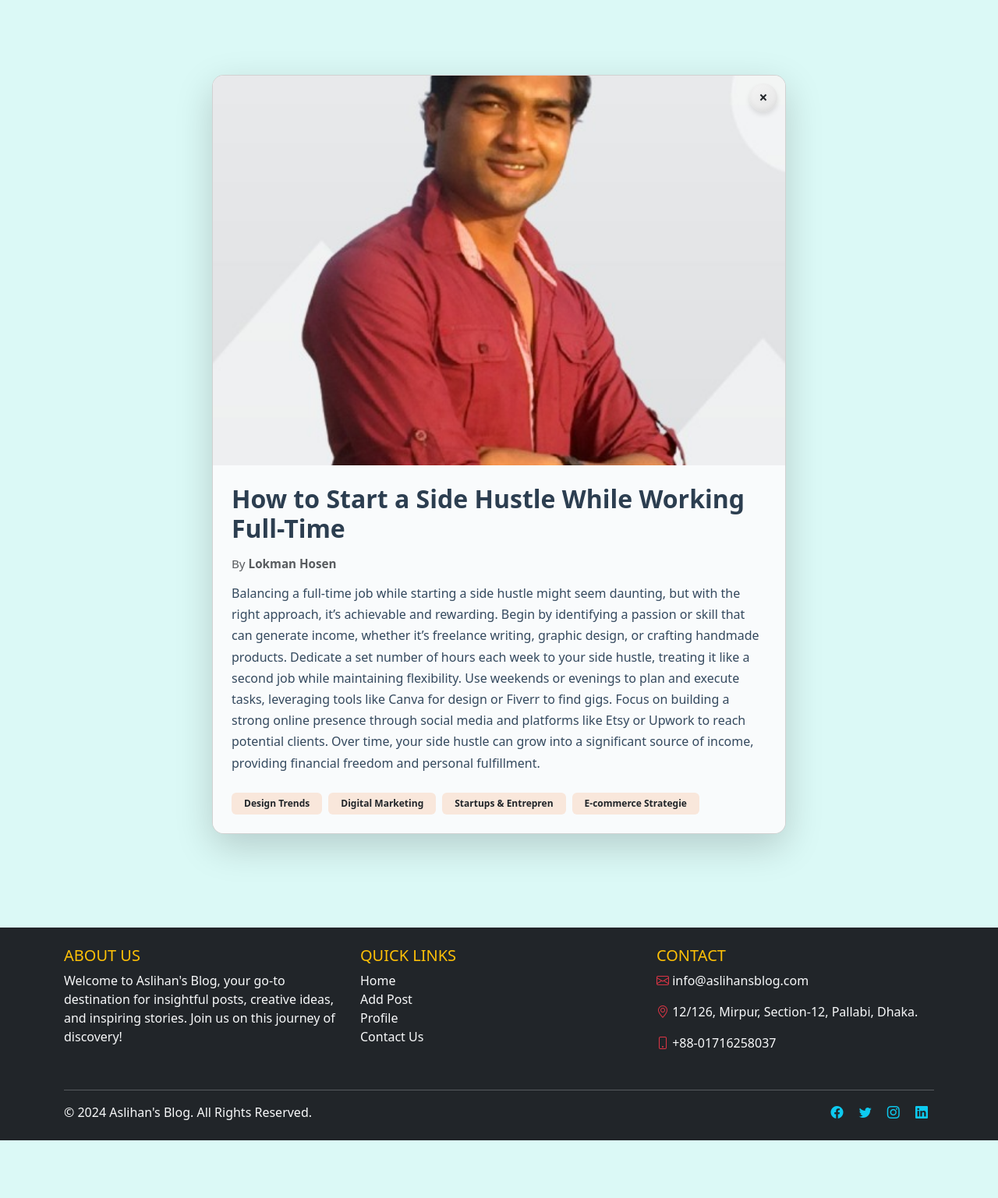
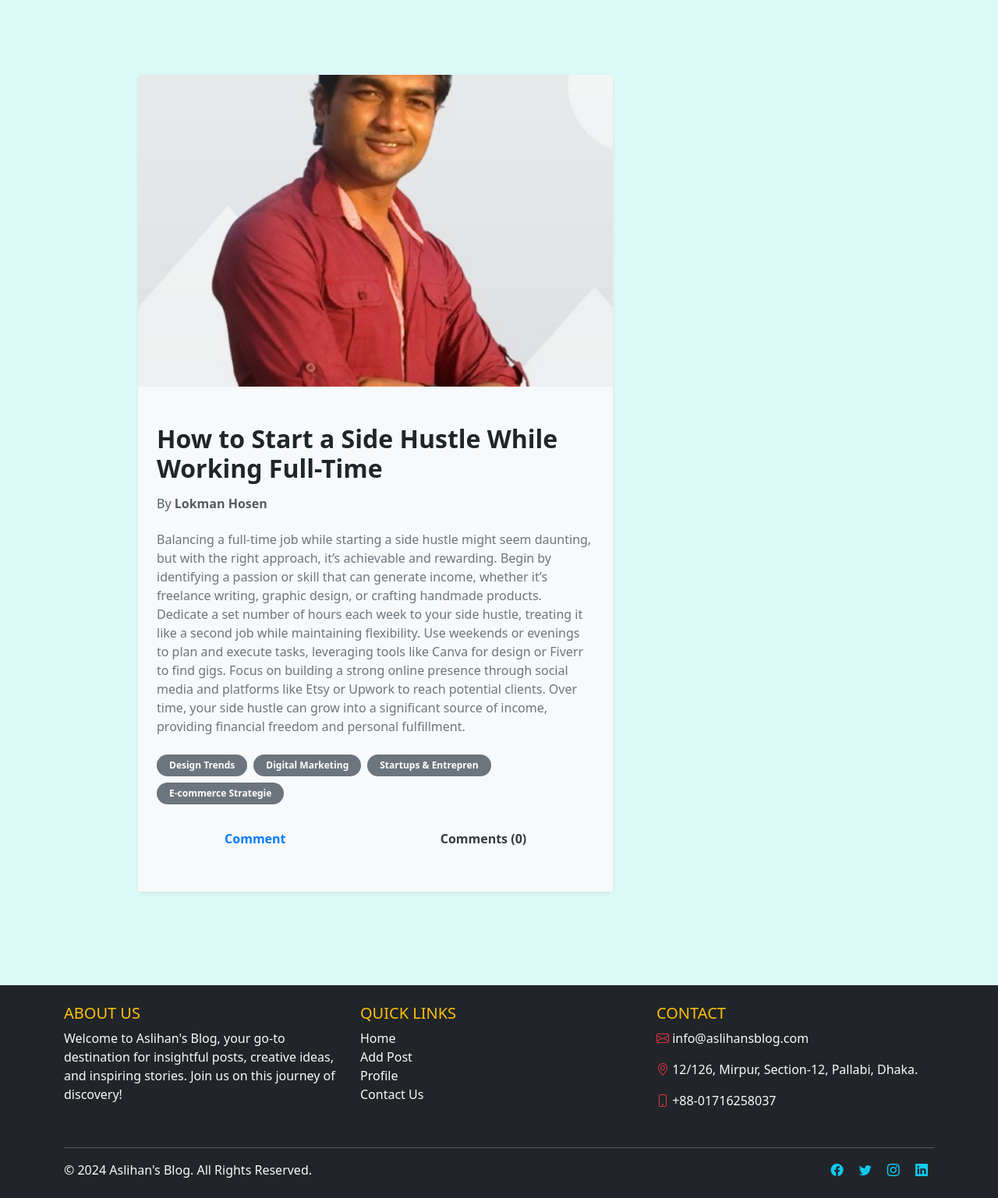
Before and after one commit to Shohagh019/django_blog_project_class_based, a Django app: page /post/post_details/34/ in a window 1280 px wide. Shown: the part 80-1617 px from the top of the page at 78% size. Before the commit the page ends 1543 px from the top, so only its background shows below. Run offline with Django 5.2, Linux system fonts and the light colour scheme; data comes from the database, SQL or seed files in the repository; some libraries are stand-ins or nearby versions.

Commit message:
comment section added

```diff
--- a/posts/forms.py
+++ b/posts/forms.py
@@ -1,6 +1,11 @@
 from django import forms
-from .models import Post
+from .models import Post, Comment
 class postForm(forms.ModelForm):
     class Meta:
         model = Post
         exclude = ['author']
+
+class CommentForm(forms.ModelForm):
+    class Meta:
+        model = Comment
+        fields = ['name', 'email', 'body']
--- a/posts/models.py
+++ b/posts/models.py
@@ -11,3 +11,13 @@ class Post(models.Model):
     image = models.ImageField(upload_to='post/', blank=True, null=True)
     def __str__(self):
         return self.title
+
+class Comment(models.Model):
+    post = models.ForeignKey(Post, on_delete= models.CASCADE, related_name= 'comments')
+    name = models.CharField(max_length=20)
+    email = models.EmailField()
+    body = models.TextField()
+    created_on = models.DateTimeField(auto_now_add=True)
+
+    def __str__(self):
+        return f'Comments by {self.name}'
--- a/posts/templates/post_details.html
+++ b/posts/templates/post_details.html
@@ -2,64 +2,105 @@
 {% block content %}
 <div class="container py-5">
   <div class="row justify-content-center">
-    <div class="col-md-8 mb-4 position-relative">
-      <div
-        class="card shadow-lg h-100"
-        style="border-radius: 15px; overflow: hidden;"
-      >
-      <a
-        href="{% url 'home' %}"
-        class="btn position-absolute d-flex align-items-center justify-content-center"
-        style="
-          top: 10px;
-          right: 10px;
-          background: linear-gradient(145deg, #f5f5f5, #e5e5e5);
-          box-shadow: 0 4px 6px rgba(0, 0, 0, 0.1), inset 0 -2px 6px rgba(0, 0, 0, 0.05);
-          font-size: 1.2rem;
-          font-weight: bold;
-          border: none;
-          border-radius: 50%;
-          width: 36px;
-          height: 36px;
-          text-decoration: none;
-          transition: all 0.3s ease;
-        "
-        onmouseover="this.style.boxShadow='0 6px 12px rgba(0, 0, 0, 0.2)'; this.style.color='#ff1e2b';"
-        onmouseout="this.style.boxShadow='0 4px 6px rgba(0, 0, 0, 0.1)'; this.style.color='#ff4b5c';"
-        >&times;</a
-      >
+    <!-- Main Content Area -->
+    <div class="col-lg-10">
+      <div class="row">
+        <!-- Post Details Card -->
+        <div class="col-lg-8 mb-4">
+          <div class="card shadow-sm border-0 rounded-lg">
             {% if post.image %}
             <img
               src="{{ post.image.url }}"
               class="card-img-top"
               alt="Post Image"
-          style="height: 500px; object-fit: cover;"
+              style="max-height: 400px; object-fit: cover;"
             />
             {% endif %}
-        <div class="card-body p-4" style="background-color: #f9fbfc;">
-          <h2 class="card-title mb-3" style="font-weight: bold; color: #2c3e50;">
-            {{ post.title }}
-          </h2>
-          <h6 class="text-muted mb-3" style="font-size: 0.95em;">
-            By <span style="font-weight: bold;">{{ post.author.first_name }} {{ post.author.last_name }}</span>
+            <div class="card-body px-4 py-5 bg-light">
+              <h2 class="card-title fw-bold text-dark mb-3">{{ post.title }}</h2>
+              <h6 class="text-muted">
+                By <span class="fw-bold">{{ post.author.first_name }} {{ post.author.last_name }}</span>
               </h6>
-          <p class="card-text mb-4" style="color: #34495e; line-height: 1.7;">
-            {{ post.content }}
-          </p>
-          <div class="d-flex flex-wrap" style="gap: 0.5rem;">
+              <p class="card-text text-secondary mt-4">{{ post.content }}</p>
+              <div class="d-flex flex-wrap gap-2 mt-4">
                 {% for cat in post.category.all %}
-            <span
-              class="badge px-3 py-2 text-dark"
-              style="background-color: #f9e7db;"
-              >{{ cat.name }}</span
+                <span class="badge bg-secondary text-white px-3 py-2 rounded-pill">{{ cat.name }}</span>
+                {% endfor %}
+              </div>
+              <div class="d-flex justify-content-around align-items-center gap-4 mt-4">
+                <a
+                  id="toggleCommentForm"
+                  class="text-decoration-none fw-bold px-3 py-2"
+                  onclick="toggleSection('commentFormSection')"
+                  style="
+                    color: #007bff;
+                    transition: all 0.3s ease;
+                    font-size: 1rem;
+                    cursor: pointer;
+                  "
+                  onmouseover="this.style.backgroundColor='#007bff'; this.style.color='#fff'; this.style.transform='scale(1.05)';"
+                  onmouseout="this.style.backgroundColor='transparent'; this.style.color='#007bff'; this.style.transform='scale(1)';"
                 >
+                  Comment
+                </a>
+
+                <a
+                  id="toggleComments"
+                  class="text-decoration-none fw-bold px-3 py-2"
+                  onclick="toggleSection('commentsSection')"
+                  style="
+                    color: #343a40;
+                    transition: all 0.3s ease;
+                    font-size: 1rem;
+                    cursor: pointer;
+                  "
+                  onmouseover="this.style.backgroundColor='#343a40'; this.style.color='#fff'; this.style.transform='scale(1.05)';"
+                  onmouseout="this.style.backgroundColor='transparent'; this.style.color='#343a40'; this.style.transform='scale(1)';"
+                >
+                Comments ({{ comments|length }})
+                </a>
+              </div>
+            </div>
+          </div>
+        </div>
+
+        <!-- Comment Form and Comments Section -->
+        <div class="col-lg-4">
+          <!-- Action Buttons -->
+
+
+          <!-- Comment Form -->
+          <div id="commentFormSection" class="card shadow-sm border-0 rounded-lg mb-4" style="display: none;">
+            <div class="card-body">
+              <h4 class="mb-4 text-dark">Add a Comment</h4>
+              <form method="post" class="needs-validation" novalidate>
+                {% csrf_token %}
+                {% load crispy_forms_tags %}
+                {{ comment_form|crispy }}
+                <button class="btn btn-primary w-100 mt-3" type="submit">Submit</button>
+              </form>
+            </div>
+          </div>
+
+          <!-- Comments Section -->
+          <div id="commentsSection" class="card shadow-sm border-0 rounded-lg" style="display: none;">
+            <div class="card-body">
+              {% if comments %}
+              {% for comment in comments %}
+              <div class="border-bottom pb-3 mb-3">
+                <h6 class="fw-bold text-primary">{{ comment.name }}</h6>
+                <p class="small text-muted">{{ comment.created_on|date:"M d, Y H:i" }}</p>
+                <p class="text-secondary">{{ comment.body }}</p>
+              </div>
               {% endfor %}
+              {% else %}
+              <p class="text-muted">No comments yet. Be the first to comment!</p>
+              {% endif %}
             </div>
           </div>
         </div>
       </div>
     </div>
   </div>
-
-
+</div>
 {% endblock %}
--- a/posts/views.py
+++ b/posts/views.py
@@ -42,7 +42,25 @@ class DeletePost(DeleteView):
 
 class PostDetails(DetailView):
     model = models.Post
-    form_class = forms.postForm
+    # form_class = forms.postForm
     template_name = 'post_details.html'
-    success_url = reverse_lazy('profile')
+    # success_url = reverse_lazy('profile')
     pk_url_kwarg = 'id'
+    def post(self, request, *args, **kwargs):
+        comment_form = forms.CommentForm(data=self.request.POST)
+        post = self.get_object()
+        if comment_form.is_valid():
+            new_comment = comment_form.save(commit=False)
+            new_comment.post = post
+            new_comment.save()
+        return self.get(request, *args, **kwargs)
+
+    def get_context_data(self, **kwargs):
+        context = super().get_context_data(**kwargs)
+        post = self.object # post model er object ekhane store korlam
+        comments = post.comments.all()
+        comment_form = forms.CommentForm()
+
+        context['comments'] = comments
+        context['comment_form'] = comment_form
+        return context
```
Also changed, not shown: templates/base.html (+75 -23 lines), db.sqlite3, posts/migrations/0006_alter_post_image_comment.py (added), posts/migrations/0007_rename_comment_time_comment_created_on.py (added). Lines whose indentation alone changed are shown as unchanged.
